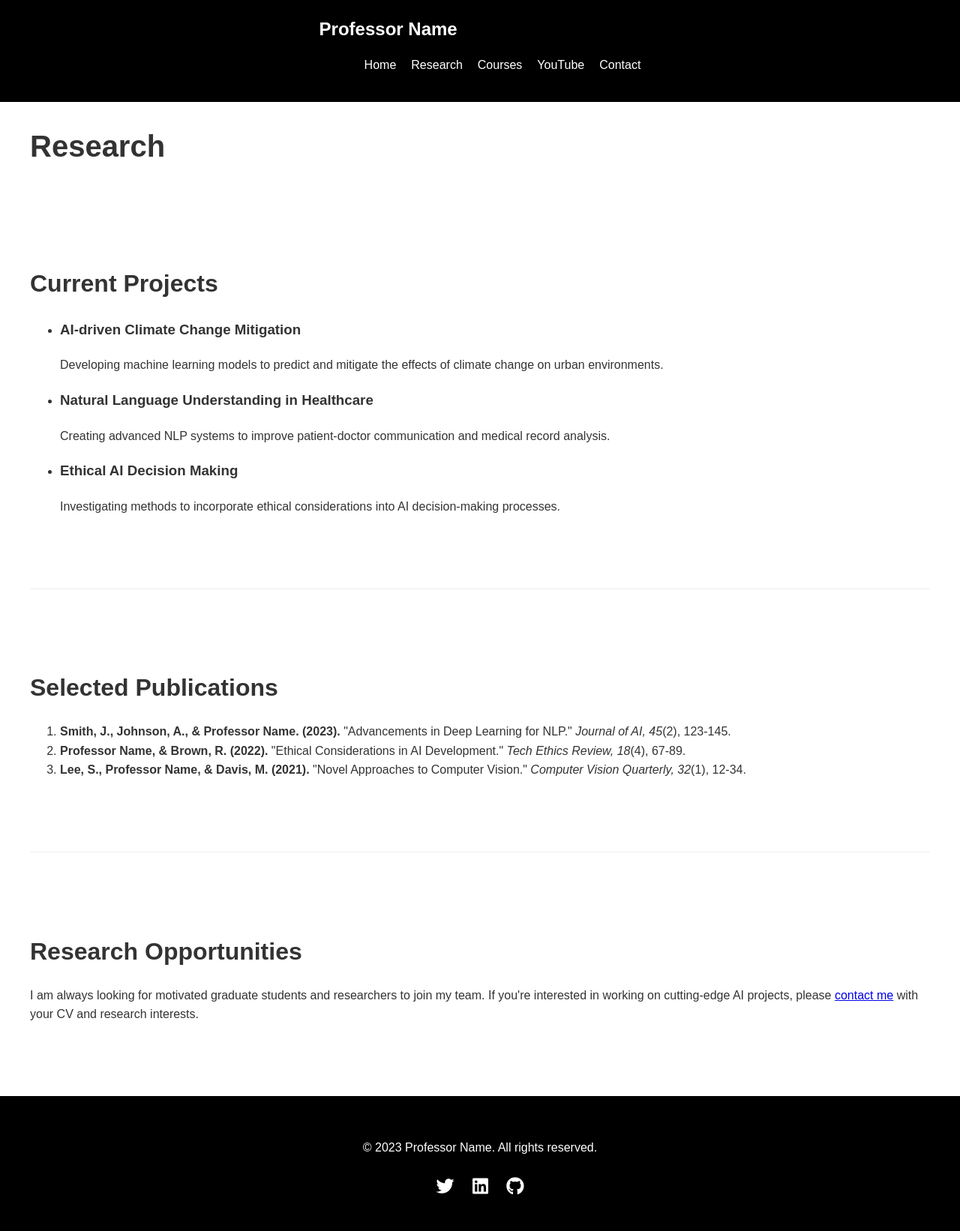
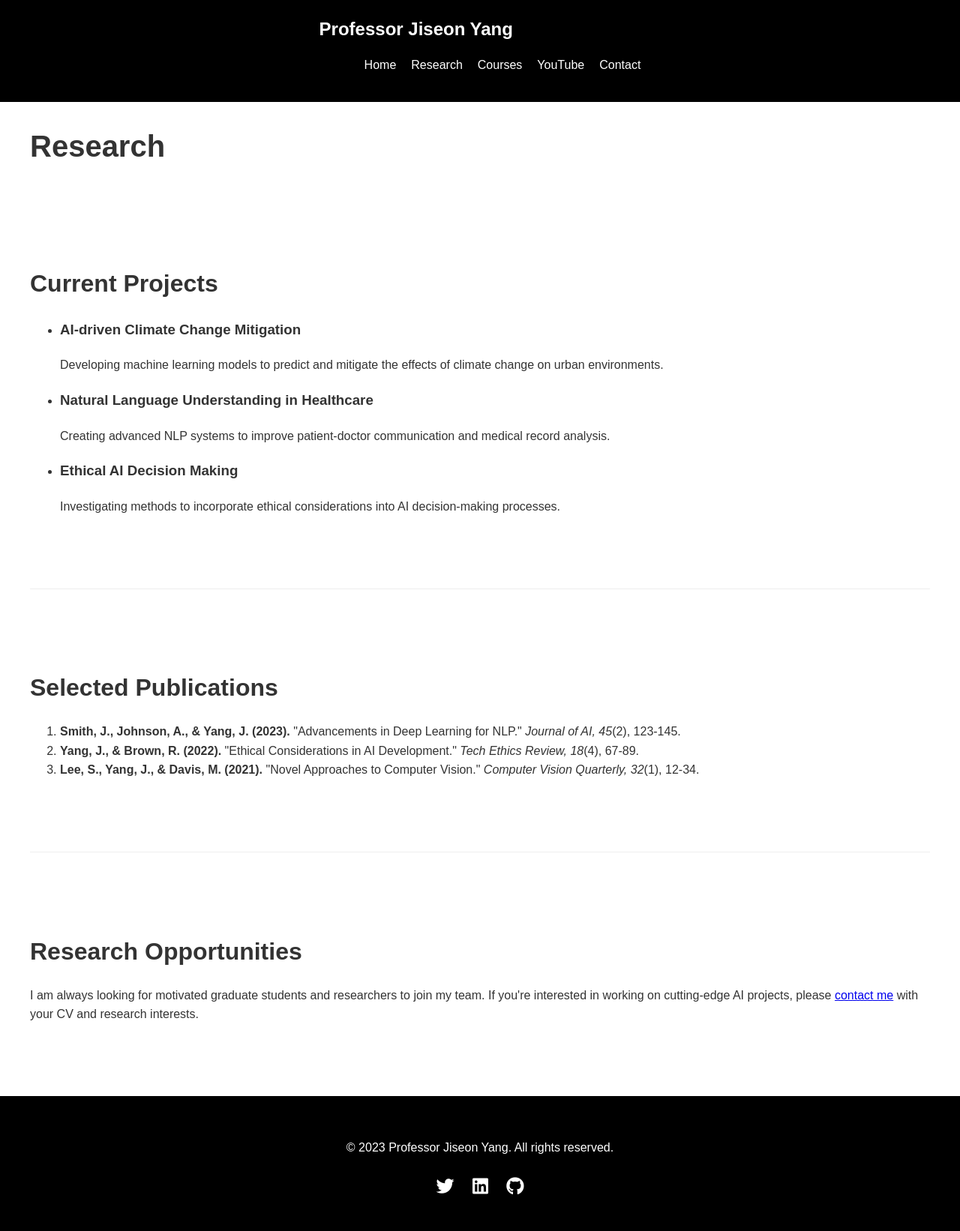
Before and after one commit to JoeSon19/JiseonYang, a Flask app: page /research in a window 1280 px wide. Shown: the whole page at 75% size. Run offline with Flask 3, Linux system fonts and the light colour scheme.

Commit message:
Agent step completed: Update the website with the professor's name: Jiseon Yang

```diff
--- a/templates/base.html
+++ b/templates/base.html
@@ -3,7 +3,7 @@
 <head>
     <meta charset="UTF-8">
     <meta name="viewport" content="width=device-width, initial-scale=1.0">
-    <title>{% block title %}Professor's Website{% endblock %}</title>
+    <title>{% block title %}Professor Jiseon Yang's Website{% endblock %}</title>
     <link rel="stylesheet" href="https://cdnjs.cloudflare.com/ajax/libs/font-awesome/5.15.3/css/all.min.css">
     <link rel="stylesheet" href="{{ url_for('static', filename='css/styles.css') }}">
 </head>
@@ -11,7 +11,7 @@
     <header>
         <nav>
             <div class="container">
-                <a href="{{ url_for('index') }}" class="logo">Professor Name</a>
+                <a href="{{ url_for('index') }}" class="logo">Professor Jiseon Yang</a>
                 <ul class="nav-links">
                     <li><a href="{{ url_for('index') }}">Home</a></li>
                     <li><a href="{{ url_for('research') }}">Research</a></li>
@@ -44,7 +44,7 @@
 
     <footer>
         <div class="container">
-            <p>&copy; 2023 Professor Name. All rights reserved.</p>
+            <p>&copy; 2023 Professor Jiseon Yang. All rights reserved.</p>
             <div class="social-links">
                 <a href="#" target="_blank"><i class="fab fa-twitter"></i></a>
                 <a href="#" target="_blank"><i class="fab fa-linkedin"></i></a>
--- a/templates/index.html
+++ b/templates/index.html
@@ -1,11 +1,11 @@
 {% extends "base.html" %}
 
-{% block title %}Professor Name - Home{% endblock %}
+{% block title %}Professor Jiseon Yang - Home{% endblock %}
 
 {% block hero %}
 <section class="hero">
     <div class="container">
-        <h1>Welcome to Professor Name's Website</h1>
+        <h1>Welcome to Professor Jiseon Yang's Website</h1>
         <p>Professor of Computer Science at University Name</p>
     </div>
 </section>
@@ -14,7 +14,7 @@
 {% block content %}
 <section class="section">
     <h2>About Me</h2>
-    <p>Professor Name is a renowned expert in the field of Computer Science, specializing in Artificial Intelligence and Machine Learning. With over 20 years of experience in academia and industry, Professor Name has contributed significantly to the advancement of AI technologies.</p>
+    <p>Professor Jiseon Yang is a renowned expert in the field of Computer Science, specializing in Artificial Intelligence and Machine Learning. With over 20 years of experience in academia and industry, Professor Yang has contributed significantly to the advancement of AI technologies.</p>
 </section>
 
 <section class="section">
--- a/templates/research.html
+++ b/templates/research.html
@@ -1,6 +1,6 @@
 {% extends "base.html" %}
 
-{% block title %}Professor Name - Research{% endblock %}
+{% block title %}Professor Jiseon Yang - Research{% endblock %}
 
 {% block content %}
 <h1 class="mb-4">Research</h1>
@@ -27,13 +27,13 @@
     <h2>Selected Publications</h2>
     <ol>
         <li>
-            <strong>Smith, J., Johnson, A., & Professor Name. (2023).</strong> "Advancements in Deep Learning for NLP." <em>Journal of AI, 45</em>(2), 123-145.
+            <strong>Smith, J., Johnson, A., & Yang, J. (2023).</strong> "Advancements in Deep Learning for NLP." <em>Journal of AI, 45</em>(2), 123-145.
         </li>
         <li>
-            <strong>Professor Name, & Brown, R. (2022).</strong> "Ethical Considerations in AI Development." <em>Tech Ethics Review, 18</em>(4), 67-89.
+            <strong>Yang, J., & Brown, R. (2022).</strong> "Ethical Considerations in AI Development." <em>Tech Ethics Review, 18</em>(4), 67-89.
         </li>
         <li>
-            <strong>Lee, S., Professor Name, & Davis, M. (2021).</strong> "Novel Approaches to Computer Vision." <em>Computer Vision Quarterly, 32</em>(1), 12-34.
+            <strong>Lee, S., Yang, J., & Davis, M. (2021).</strong> "Novel Approaches to Computer Vision." <em>Computer Vision Quarterly, 32</em>(1), 12-34.
         </li>
     </ol>
 </section>
```
